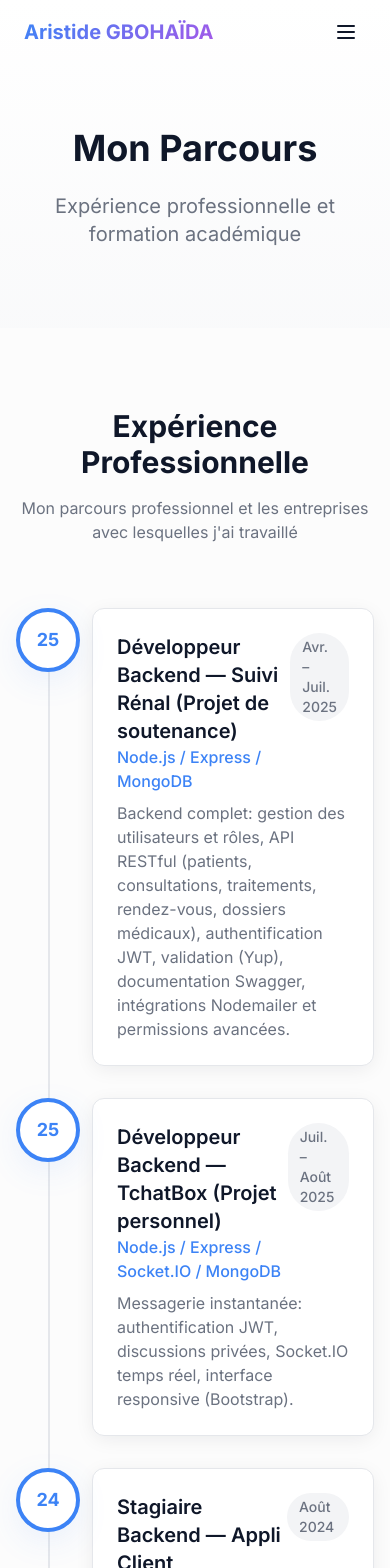
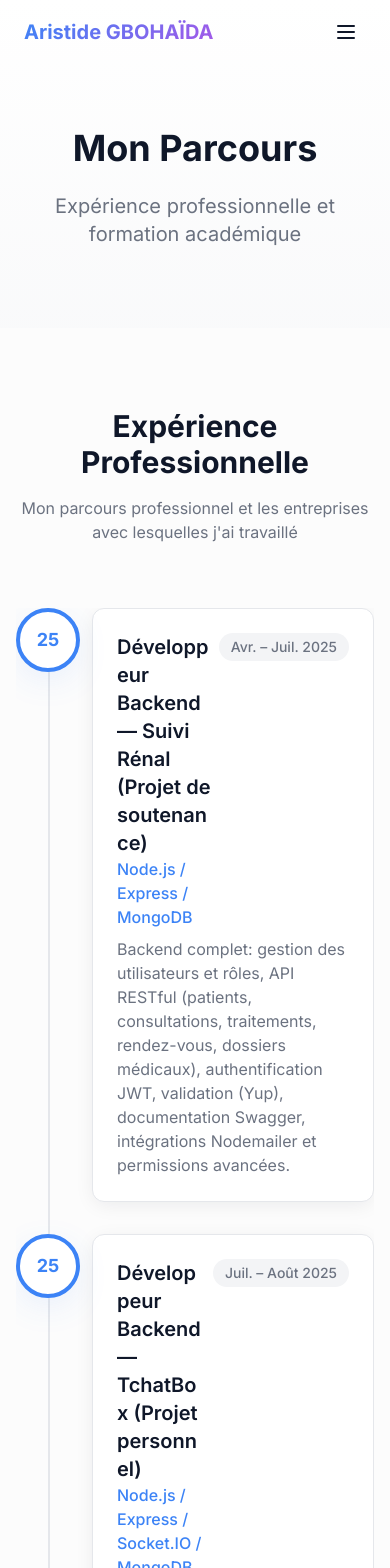
Before and after one commit to aristide-ghd/portfolio-frontend, a React (Vite) app: page /experience in a window 390 px wide. Shown: the top 1568 px of the page. Built offline with nearby package versions, Linux system fonts and the light colour scheme; the HTML template or start-up script is replaced by a standard one.

Commit message:
Amélioration de la mise en page du composant Timeline : ajout de la gestion du dépassement et amélioration de la structure des éléments pour une meilleure responsivité. Mise à jour de la grille sur la page d’accueil pour un affichage cohérent des compétences.

```diff
--- a/src/components/Timeline.tsx
+++ b/src/components/Timeline.tsx
@@ -13,7 +13,7 @@ interface TimelineProps {
 
 const Timeline = ({ items, type }: TimelineProps) => {
   return (
-    <div className="relative">
+    <div className="relative overflow-x-hidden">
       {/* Vertical Line */}
       <div className="absolute left-8 top-0 bottom-0 w-0.5 bg-border" />
 
@@ -33,17 +33,17 @@ const Timeline = ({ items, type }: TimelineProps) => {
             </div>
 
             {/* Content */}
-            <div className="flex-1 bg-card rounded-lg p-6 border border-border shadow-card hover-lift -ml-1 md:-ml-2">
-              <div className="flex items-start justify-between mb-2">
-                <div>
-                  <h3 className="text-xl font-semibold">{item.title}</h3>
-                  <p className="text-primary font-medium">{item.organization}</p>
+            <div className="flex-1 bg-card rounded-lg p-6 border border-border shadow-card hover-lift -ml-1 md:-ml-2 min-w-0 w-full">
+              <div className="flex items-start justify-between gap-2 mb-2">
+                <div className="min-w-0 flex-1">
+                  <h3 className="text-xl font-semibold break-words">{item.title}</h3>
+                  <p className="text-primary font-medium break-words">{item.organization}</p>
                 </div>
-                <span className="text-sm font-medium text-muted-foreground bg-muted px-3 py-1 rounded-full">
+                <span className="text-sm font-medium text-muted-foreground bg-muted px-3 py-1 rounded-full flex-shrink-0">
                   {item.year}
                 </span>
               </div>
-              <p className="text-muted-foreground">{item.description}</p>
+              <p className="text-muted-foreground break-words">{item.description}</p>
             </div>
           </div>
         ))}
--- a/src/pages/Index.tsx
+++ b/src/pages/Index.tsx
@@ -166,7 +166,7 @@ const Index = () => {
             </p>
           </div>
 
-          <div className="grid grid-cols-1 md:grid-cols-2 lg:grid-cols-4 gap-4 max-w-4xl mx-auto mb-8">
+          <div className="grid grid-cols-2 md:grid-cols-2 lg:grid-cols-4 gap-4 max-w-4xl mx-auto mb-8">
             {skills.map((skill) => (
               <SkillBadge key={skill.name} {...skill} />
             ))}
```
